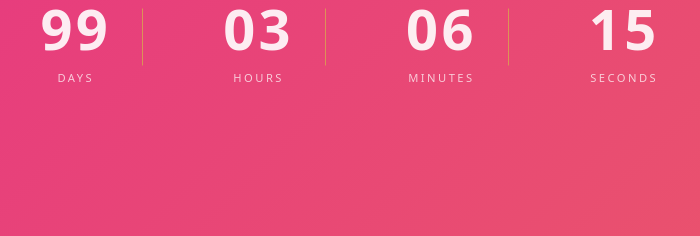
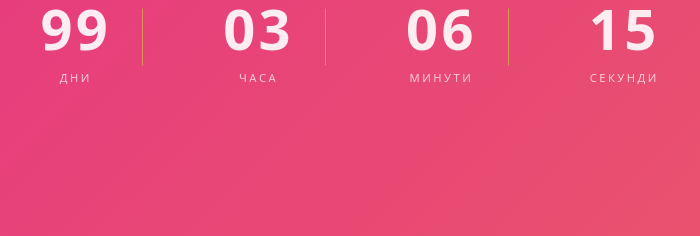
Before and after one commit to iamivanmihaylov/autoboost-see-you-soon, a plain HTML site: page index.html in a window 1280 px wide. Shown: the part 561-797 px from the top of the page, 290-990 px from the left. Drawn offline with Linux system fonts and the light colour scheme.

Commit message:
Make the timer in bulgarian

```diff
--- a/index.html
+++ b/index.html
@@ -19,22 +19,22 @@
             <div class="expect-soon__countdown">
                 <div class="countdown__item">
                     <span class="countdown__value" id="countdown-days">0</span>
-                    <span class="countdown__label">DAYS</span>
+                    <span class="countdown__label">ДНИ</span>
                 </div>
 
                 <div class="countdown__item">
                     <span class="countdown__value" id="countdown-hours">0</span>
-                    <span class="countdown__label">HOURS</span>
+                    <span class="countdown__label">ЧАСА</span>
                 </div>
 
                 <div class="countdown__item">
                     <span class="countdown__value" id="countdown-minutes">0</span>
-                    <span class="countdown__label">MINUTES</span>
+                    <span class="countdown__label">МИНУТИ</span>
                 </div>
 
                 <div class="countdown__item">
                     <span class="countdown__value" id="countdown-seconds">0</span>
-                    <span class="countdown__label">SECONDS</span>
+                    <span class="countdown__label">СЕКУНДИ</span>
                 </div>
             </div>
         </div>
```
